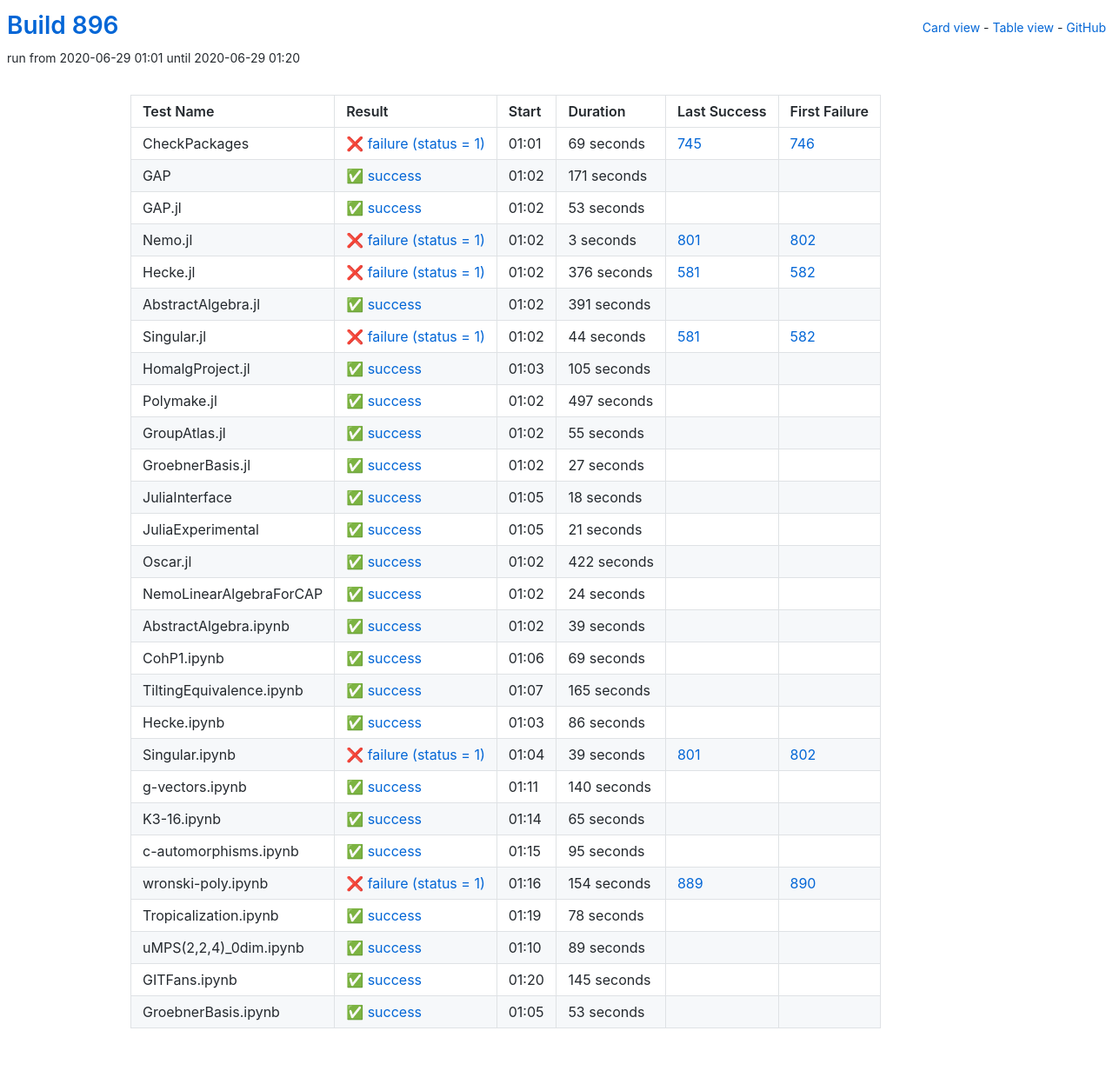
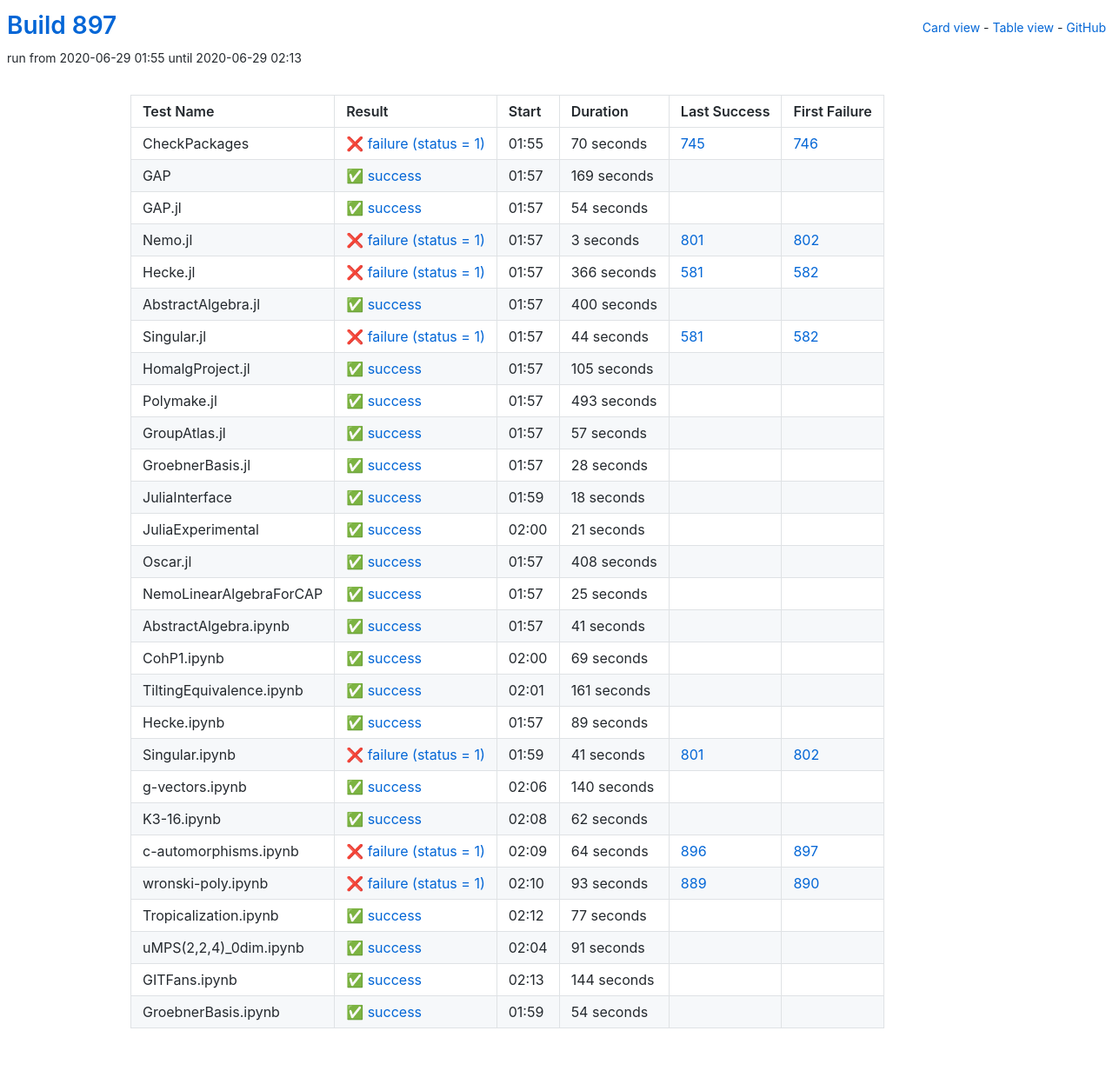
Before and after one commit to oscar-system/oscar-ci-status-1.4, a Jekyll site: the page built from table.html, in a window 1280 px wide. Shown: the whole page at 87% size. Built offline with Jekyll 4.4.1, drawn with Linux system fonts in a browser that asks for light colours.

Commit message:
Build #897

```diff
--- a/_data/ci.yml
+++ b/_data/ci.yml
@@ -1,6 +1,6 @@
 ---
-build: 896
-build_url: https://oscarci.mathematik.uni-kl.de/job/oscar-julia-1.4/896/
+build: 897
+build_url: https://oscarci.mathematik.uni-kl.de/job/oscar-julia-1.4/897/
 job: oscar-julia-1.4
 organization: oscar-system
 repo: oscar-ci-status-1.4
@@ -8,44 +8,44 @@ repourl: https://github.com/oscar-system/oscar-ci-status-1.4
 tests:
 - name: CheckPackages
   id: checkpackages
-  log: https://oscarci.mathematik.uni-kl.de/job/oscar-julia-1.4/896/artifact/logs/build-896/CheckPackages.log
-  start: 2020-06-29 01:01
+  log: https://oscarci.mathematik.uni-kl.de/job/oscar-julia-1.4/897/artifact/logs/build-897/CheckPackages.log
+  start: 2020-06-29 01:55
   success: false
   exitcode: 1
   status: failure
-  duration: 69
+  duration: 70
   last_success: 745
   last_success_url: https://oscarci.mathematik.uni-kl.de/job/oscar-julia-1.4/745/
   first_failure: 746
   first_failure_url: https://oscarci.mathematik.uni-kl.de/job/oscar-julia-1.4/746/
 - name: GAP
   id: gap
-  log: https://oscarci.mathematik.uni-kl.de/job/oscar-julia-1.4/896/artifact/logs/build-896/GAP.log
-  start: 2020-06-29 01:02
+  log: https://oscarci.mathematik.uni-kl.de/job/oscar-julia-1.4/897/artifact/logs/build-897/GAP.log
+  start: 2020-06-29 01:57
   success: true
   exitcode: 0
   status: success
-  duration: 171
+  duration: 169
   last_success: false
   last_success_url:
   first_failure: false
   first_failure_url:
 - name: GAP.jl
   id: gap-jl
-  log: https://oscarci.mathematik.uni-kl.de/job/oscar-julia-1.4/896/artifact/logs/build-896/GAP.jl.log
-  start: 2020-06-29 01:02
+  log: https://oscarci.mathematik.uni-kl.de/job/oscar-julia-1.4/897/artifact/logs/build-897/GAP.jl.log
+  start: 2020-06-29 01:57
   success: true
   exitcode: 0
   status: success
-  duration: 53
+  duration: 54
   last_success: false
   last_success_url:
   first_failure: false
   first_failure_url:
 - name: Nemo.jl
   id: nemo-jl
-  log: https://oscarci.mathematik.uni-kl.de/job/oscar-julia-1.4/896/artifact/logs/build-896/Nemo.jl.log
-  start: 2020-06-29 01:02
+  log: https://oscarci.mathematik.uni-kl.de/job/oscar-julia-1.4/897/artifact/logs/build-897/Nemo.jl.log
+  start: 2020-06-29 01:57
   success: false
   exitcode: 1
   status: failure
@@ -56,32 +56,32 @@ tests:
   first_failure_url: https://oscarci.mathematik.uni-kl.de/job/oscar-julia-1.4/802/
 - name: Hecke.jl
   id: hecke-jl
-  log: https://oscarci.mathematik.uni-kl.de/job/oscar-julia-1.4/896/artifact/logs/build-896/Hecke.jl.log
-  start: 2020-06-29 01:02
+  log: https://oscarci.mathematik.uni-kl.de/job/oscar-julia-1.4/897/artifact/logs/build-897/Hecke.jl.log
+  start: 2020-06-29 01:57
   success: false
   exitcode: 1
   status: failure
-  duration: 376
+  duration: 366
   last_success: 581
   last_success_url: https://oscarci.mathematik.uni-kl.de/job/oscar-julia-1.4/581/
   first_failure: 582
   first_failure_url: https://oscarci.mathematik.uni-kl.de/job/oscar-julia-1.4/582/
 - name: AbstractAlgebra.jl
   id: abstractalgebra-jl
-  log: https://oscarci.mathematik.uni-kl.de/job/oscar-julia-1.4/896/artifact/logs/build-896/AbstractAlgebra.jl.log
-  start: 2020-06-29 01:02
+  log: https://oscarci.mathematik.uni-kl.de/job/oscar-julia-1.4/897/artifact/logs/build-897/AbstractAlgebra.jl.log
+  start: 2020-06-29 01:57
   success: true
   exitcode: 0
   status: success
-  duration: 391
+  duration: 400
   last_success: false
   last_success_url:
   first_failure: false
   first_failure_url:
 - name: Singular.jl
   id: singular-jl
-  log: https://oscarci.mathematik.uni-kl.de/job/oscar-julia-1.4/896/artifact/logs/build-896/Singular.jl.log
-  start: 2020-06-29 01:02
+  log: https://oscarci.mathematik.uni-kl.de/job/oscar-julia-1.4/897/artifact/logs/build-897/Singular.jl.log
+  start: 2020-06-29 01:57
   success: false
   exitcode: 1
   status: failure
@@ -92,8 +92,8 @@ tests:
   first_failure_url: https://oscarci.mathematik.uni-kl.de/job/oscar-julia-1.4/582/
 - name: HomalgProject.jl
   id: homalgproject-jl
-  log: https://oscarci.mathematik.uni-kl.de/job/oscar-julia-1.4/896/artifact/logs/build-896/HomalgProject.jl.log
-  start: 2020-06-29 01:03
+  log: https://oscarci.mathematik.uni-kl.de/job/oscar-julia-1.4/897/artifact/logs/build-897/HomalgProject.jl.log
+  start: 2020-06-29 01:57
   success: true
   exitcode: 0
   status: success
@@ -104,44 +104,44 @@ tests:
   first_failure_url:
 - name: Polymake.jl
   id: polymake-jl
-  log: https://oscarci.mathematik.uni-kl.de/job/oscar-julia-1.4/896/artifact/logs/build-896/Polymake.jl.log
-  start: 2020-06-29 01:02
+  log: https://oscarci.mathematik.uni-kl.de/job/oscar-julia-1.4/897/artifact/logs/build-897/Polymake.jl.log
+  start: 2020-06-29 01:57
   success: true
   exitcode: 0
   status: success
-  duration: 497
+  duration: 493
   last_success: false
   last_success_url:
   first_failure: false
   first_failure_url:
 - name: GroupAtlas.jl
   id: groupatlas-jl
-  log: https://oscarci.mathematik.uni-kl.de/job/oscar-julia-1.4/896/artifact/logs/build-896/GroupAtlas.jl.log
-  start: 2020-06-29 01:02
+  log: https://oscarci.mathematik.uni-kl.de/job/oscar-julia-1.4/897/artifact/logs/build-897/GroupAtlas.jl.log
+  start: 2020-06-29 01:57
   success: true
   exitcode: 0
   status: success
-  duration: 55
+  duration: 57
   last_success: false
   last_success_url:
   first_failure: false
   first_failure_url:
 - name: GroebnerBasis.jl
   id: groebnerbasis-jl
-  log: https://oscarci.mathematik.uni-kl.de/job/oscar-julia-1.4/896/artifact/logs/build-896/GroebnerBasis.jl.log
-  start: 2020-06-29 01:02
+  log: https://oscarci.mathematik.uni-kl.de/job/oscar-julia-1.4/897/artifact/logs/build-897/GroebnerBasis.jl.log
+  start: 2020-06-29 01:57
   success: true
   exitcode: 0
   status: success
-  duration: 27
+  duration: 28
   last_success: false
   last_success_url:
   first_failure: false
   first_failure_url:
 - name: JuliaInterface
   id: juliainterface
-  log: https://oscarci.mathematik.uni-kl.de/job/oscar-julia-1.4/896/artifact/logs/build-896/JuliaInterface.log
-  start: 2020-06-29 01:05
+  log: https://oscarci.mathematik.uni-kl.de/job/oscar-julia-1.4/897/artifact/logs/build-897/JuliaInterface.log
+  start: 2020-06-29 01:59
   success: true
   exitcode: 0
   status: success
@@ -152,8 +152,8 @@ tests:
   first_failure_url:
 - name: JuliaExperimental
   id: juliaexperimental
-  log: https://oscarci.mathematik.uni-kl.de/job/oscar-julia-1.4/896/artifact/logs/build-896/JuliaExperimental.log
-  start: 2020-06-29 01:05
+  log: https://oscarci.mathematik.uni-kl.de/job/oscar-julia-1.4/897/artifact/logs/build-897/JuliaExperimental.log
+  start: 2020-06-29 02:00
   success: true
   exitcode: 0
   status: success
@@ -164,44 +164,44 @@ tests:
   first_failure_url:
 - name: Oscar.jl
   id: oscar-jl
-  log: https://oscarci.mathematik.uni-kl.de/job/oscar-julia-1.4/896/artifact/logs/build-896/Oscar.jl.log
-  start: 2020-06-29 01:02
+  log: https://oscarci.mathematik.uni-kl.de/job/oscar-julia-1.4/897/artifact/logs/build-897/Oscar.jl.log
+  start: 2020-06-29 01:57
   success: true
   exitcode: 0
   status: success
-  duration: 422
+  duration: 408
   last_success: false
   last_success_url:
   first_failure: false
   first_failure_url:
 - name: NemoLinearAlgebraForCAP
   id: nemolinearalgebraforcap
-  log: https://oscarci.mathematik.uni-kl.de/job/oscar-julia-1.4/896/artifact/logs/build-896/NemoLinearAlgebraForCAP.log
-  start: 2020-06-29 01:02
+  log: https://oscarci.mathematik.uni-kl.de/job/oscar-julia-1.4/897/artifact/logs/build-897/NemoLinearAlgebraForCAP.log
+  start: 2020-06-29 01:57
   success: true
   exitcode: 0
   status: success
-  duration: 24
+  duration: 25
   last_success: false
   last_success_url:
   first_failure: false
   first_failure_url:
 - name: AbstractAlgebra.ipynb
   id: abstractalgebra-ipynb
-  log: https://oscarci.mathematik.uni-kl.de/job/oscar-julia-1.4/896/artifact/logs/build-896/AbstractAlgebra.ipynb.log
-  start: 2020-06-29 01:02
+  log: https://oscarci.mathematik.uni-kl.de/job/oscar-julia-1.4/897/artifact/logs/build-897/AbstractAlgebra.ipynb.log
+  start: 2020-06-29 01:57
   success: true
   exitcode: 0
   status: success
-  duration: 39
+  duration: 41
   last_success: false
   last_success_url:
   first_failure: false
   first_failure_url:
 - name: CohP1.ipynb
   id: cohp1-ipynb
-  log: https://oscarci.mathematik.uni-kl.de/job/oscar-julia-1.4/896/artifact/logs/build-896/CohP1.ipynb.log
-  start: 2020-06-29 01:06
+  log: https://oscarci.mathematik.uni-kl.de/job/oscar-julia-1.4/897/artifact/logs/build-897/CohP1.ipynb.log
+  start: 2020-06-29 02:00
   success: true
   exitcode: 0
   status: success
@@ -212,44 +212,44 @@ tests:
   first_failure_url:
 - name: TiltingEquivalence.ipynb
   id: tiltingequivalence-ipynb
-  log: https://oscarci.mathematik.uni-kl.de/job/oscar-julia-1.4/896/artifact/logs/build-896/TiltingEquivalence.ipynb.log
-  start: 2020-06-29 01:07
+  log: https://oscarci.mathematik.uni-kl.de/job/oscar-julia-1.4/897/artifact/logs/build-897/TiltingEquivalence.ipynb.log
+  start: 2020-06-29 02:01
   success: true
   exitcode: 0
   status: success
-  duration: 165
+  duration: 161
   last_success: false
   last_success_url:
   first_failure: false
   first_failure_url:
 - name: Hecke.ipynb
   id: hecke-ipynb
-  log: https://oscarci.mathematik.uni-kl.de/job/oscar-julia-1.4/896/artifact/logs/build-896/Hecke.ipynb.log
-  start: 2020-06-29 01:03
+  log: https://oscarci.mathematik.uni-kl.de/job/oscar-julia-1.4/897/artifact/logs/build-897/Hecke.ipynb.log
+  start: 2020-06-29 01:57
   success: true
   exitcode: 0
   status: success
-  duration: 86
+  duration: 89
   last_success: false
   last_success_url:
   first_failure: false
   first_failure_url:
 - name: Singular.ipynb
   id: singular-ipynb
-  log: https://oscarci.mathematik.uni-kl.de/job/oscar-julia-1.4/896/artifact/logs/build-896/Singular.ipynb.log
-  start: 2020-06-29 01:04
+  log: https://oscarci.mathematik.uni-kl.de/job/oscar-julia-1.4/897/artifact/logs/build-897/Singular.ipynb.log
+  start: 2020-06-29 01:59
   success: false
   exitcode: 1
   status: failure
-  duration: 39
+  duration: 41
   last_success: 801
   last_success_url: https://oscarci.mathematik.uni-kl.de/job/oscar-julia-1.4/801/
   first_failure: 802
   first_failure_url: https://oscarci.mathematik.uni-kl.de/job/oscar-julia-1.4/802/
 - name: g-vectors.ipynb
   id: g-vectors-ipynb
-  log: https://oscarci.mathematik.uni-kl.de/job/oscar-julia-1.4/896/artifact/logs/build-896/g-vectors.ipynb.log
-  start: 2020-06-29 01:11
+  log: https://oscarci.mathematik.uni-kl.de/job/oscar-julia-1.4/897/artifact/logs/build-897/g-vectors.ipynb.log
+  start: 2020-06-29 02:06
   success: true
   exitcode: 0
   status: success
@@ -260,84 +260,84 @@ tests:
   first_failure_url:
 - name: K3-16.ipynb
   id: k3-16-ipynb
-  log: https://oscarci.mathematik.uni-kl.de/job/oscar-julia-1.4/896/artifact/logs/build-896/K3-16.ipynb.log
-  start: 2020-06-29 01:14
+  log: https://oscarci.mathematik.uni-kl.de/job/oscar-julia-1.4/897/artifact/logs/build-897/K3-16.ipynb.log
+  start: 2020-06-29 02:08
   success: true
   exitcode: 0
   status: success
-  duration: 65
+  duration: 62
   last_success: false
   last_success_url:
   first_failure: false
   first_failure_url:
 - name: c-automorphisms.ipynb
   id: c-automorphisms-ipynb
-  log: https://oscarci.mathematik.uni-kl.de/job/oscar-julia-1.4/896/artifact/logs/build-896/c-automorphisms.ipynb.log
-  start: 2020-06-29 01:15
-  success: true
-  exitcode: 0
-  status: success
-  duration: 95
-  last_success: false
-  last_success_url:
-  first_failure: false
-  first_failure_url:
-- name: wronski-poly.ipynb
-  id: wronski-poly-ipynb
-  log: https://oscarci.mathematik.uni-kl.de/job/oscar-julia-1.4/896/artifact/logs/build-896/wronski-poly.ipynb.log
-  start: 2020-06-29 01:16
+  log: https://oscarci.mathematik.uni-kl.de/job/oscar-julia-1.4/897/artifact/logs/build-897/c-automorphisms.ipynb.log
+  start: 2020-06-29 02:09
   success: false
   exitcode: 1
   status: failure
-  duration: 154
+  duration: 64
+  last_success: 896
+  last_success_url: https://oscarci.mathematik.uni-kl.de/job/oscar-julia-1.4/896/
+  first_failure: 897
+  first_failure_url: https://oscarci.mathematik.uni-kl.de/job/oscar-julia-1.4/897/
+- name: wronski-poly.ipynb
+  id: wronski-poly-ipynb
+  log: https://oscarci.mathematik.uni-kl.de/job/oscar-julia-1.4/897/artifact/logs/build-897/wronski-poly.ipynb.log
+  start: 2020-06-29 02:10
+  success: false
+  exitcode: 1
+  status: failure
+  duration: 93
   last_success: 889
   last_success_url: https://oscarci.mathematik.uni-kl.de/job/oscar-julia-1.4/889/
   first_failure: 890
   first_failure_url: https://oscarci.mathematik.uni-kl.de/job/oscar-julia-1.4/890/
 - name: Tropicalization.ipynb
   id: tropicalization-ipynb
-  log: https://oscarci.mathematik.uni-kl.de/job/oscar-julia-1.4/896/artifact/logs/build-896/Tropicalization.ipynb.log
-  start: 2020-06-29 01:19
+  log: https://oscarci.mathematik.uni-kl.de/job/oscar-julia-1.4/897/artifact/logs/build-897/Tropicalization.ipynb.log
+  start: 2020-06-29 02:12
   success: true
   exitcode: 0
   status: success
-  duration: 78
+  duration: 77
   last_success: false
   last_success_url:
   first_failure: false
   first_failure_url:
 - name: uMPS(2,2,4)_0dim.ipynb
   id: umps-2-2-4-0dim-ipynb
-  log: https://oscarci.mathematik.uni-kl.de/job/oscar-julia-1.4/896/artifact/logs/build-896/uMPS-2-2-4-_0dim.ipynb.log
-  start: 2020-06-29 01:10
+  log: https://oscarci.mathematik.uni-kl.de/job/oscar-julia-1.4/897/artifact/logs/build-897/uMPS-2-2-4-_0dim.ipynb.log
+  start: 2020-06-29 02:04
   success: true
   exitcode: 0
   status: success
-  duration: 89
+  duration: 91
   last_success: false
   last_success_url:
   first_failure: false
   first_failure_url:
 - name: GITFans.ipynb
   id: gitfans-ipynb
-  log: https://oscarci.mathematik.uni-kl.de/job/oscar-julia-1.4/896/artifact/logs/build-896/GITFans.ipynb.log
-  start: 2020-06-29 01:20
+  log: https://oscarci.mathematik.uni-kl.de/job/oscar-julia-1.4/897/artifact/logs/build-897/GITFans.ipynb.log
+  start: 2020-06-29 02:13
   success: true
   exitcode: 0
   status: success
-  duration: 145
+  duration: 144
   last_success: false
   last_success_url:
   first_failure: false
   first_failure_url:
 - name: GroebnerBasis.ipynb
   id: groebnerbasis-ipynb
-  log: https://oscarci.mathematik.uni-kl.de/job/oscar-julia-1.4/896/artifact/logs/build-896/GroebnerBasis.ipynb.log
-  start: 2020-06-29 01:05
+  log: https://oscarci.mathematik.uni-kl.de/job/oscar-julia-1.4/897/artifact/logs/build-897/GroebnerBasis.ipynb.log
+  start: 2020-06-29 01:59
   success: true
   exitcode: 0
   status: success
-  duration: 53
+  duration: 54
   last_success: false
   last_success_url:
   first_failure: false
```
Also changed, not shown: README.md.
